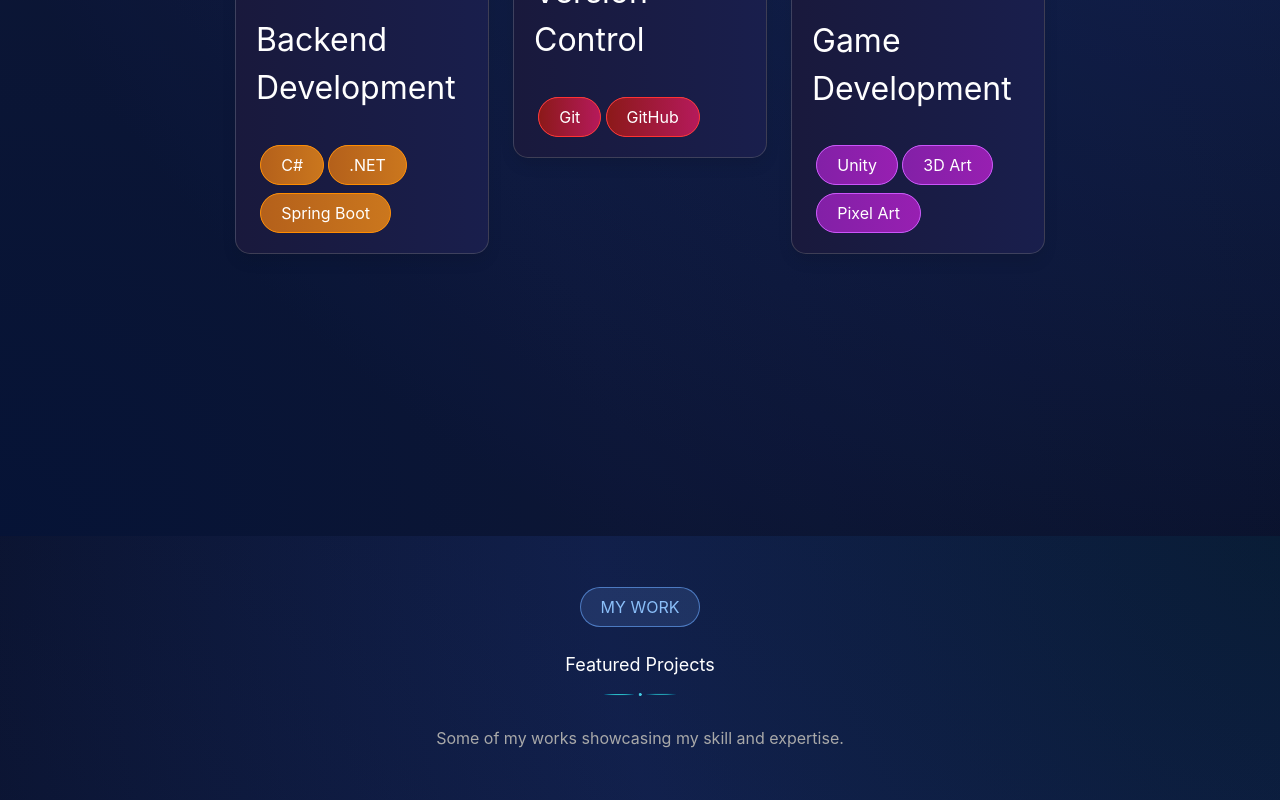
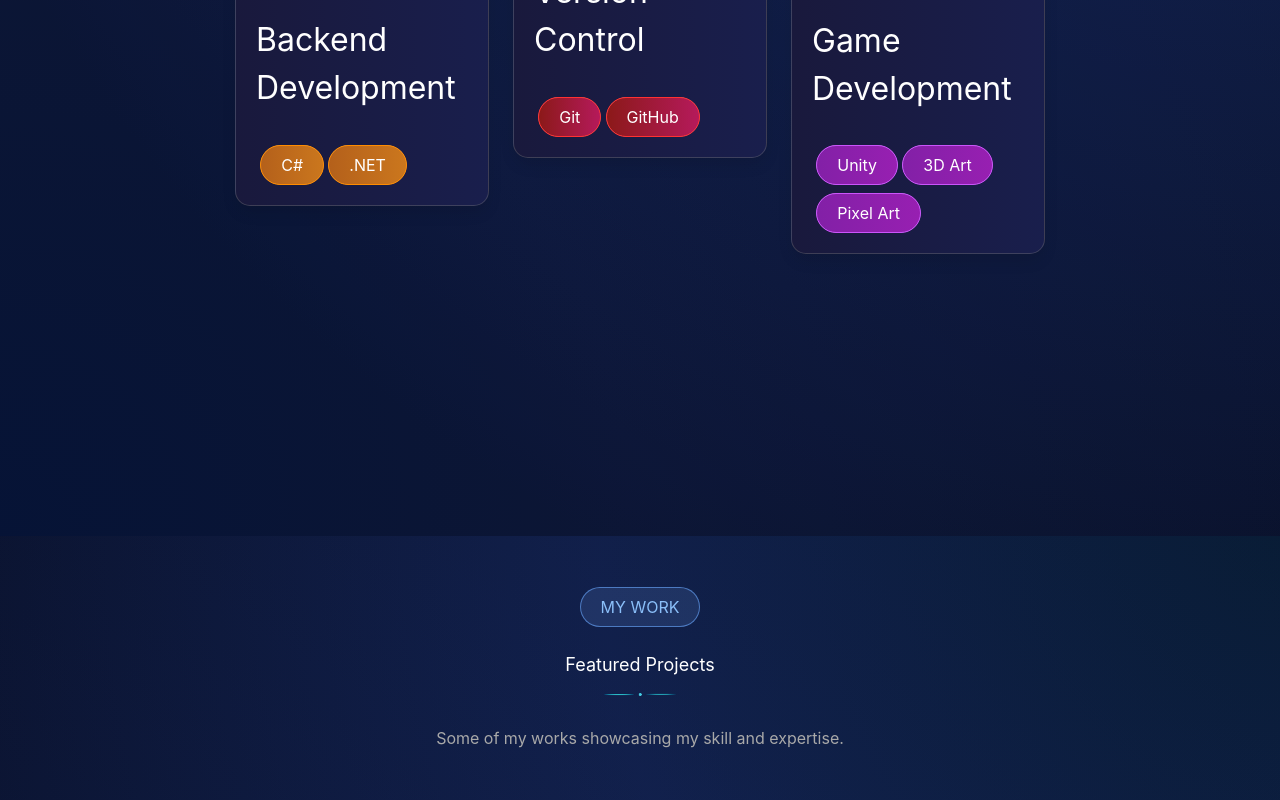
Before and after one commit to V3lu/Personal-Brand, an Angular app: page / in a window 1280 px wide. Shown: the part 2920-3720 px from the top of the page. Built offline with nearby package versions, Linux system fonts and the light colour scheme.

Commit message:
minor fix

```diff
--- a/src/app/skills/skills.component.html
+++ b/src/app/skills/skills.component.html
@@ -18,7 +18,7 @@
             </div>
             <div class="box boxevery2 has-text-left">
               <button class="button" id="buttoncode2"><i class="fa-solid fa-landmark icon2" style="color: white;"></i></button><br><br>
-              <span style="color: white; font-size: xx-large;">Backend Development</span><br><br><span class="backend" style="color: rgba(211, 211, 211, 0.834); font-size: x-large;"><button class="button is-rounded">C#</button><button class="button is-rounded">.NET</button><button class="button is-rounded">Spring Boot</button></span>
+              <span style="color: white; font-size: xx-large;">Backend Development</span><br><br><span class="backend" style="color: rgba(211, 211, 211, 0.834); font-size: x-large;"><button class="button is-rounded">C#</button><button class="button is-rounded">.NET</button></span>
             </div>
           </div>
           <div class="column">
```
